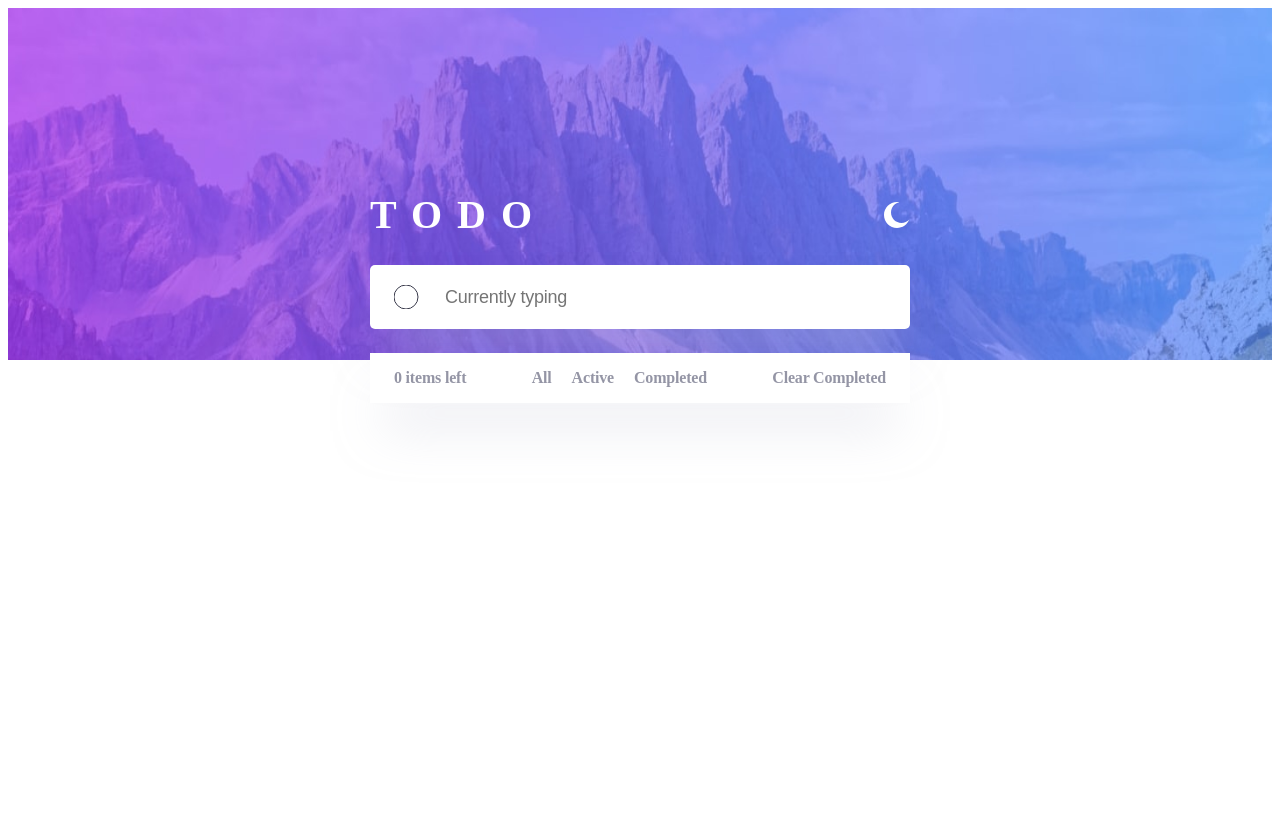
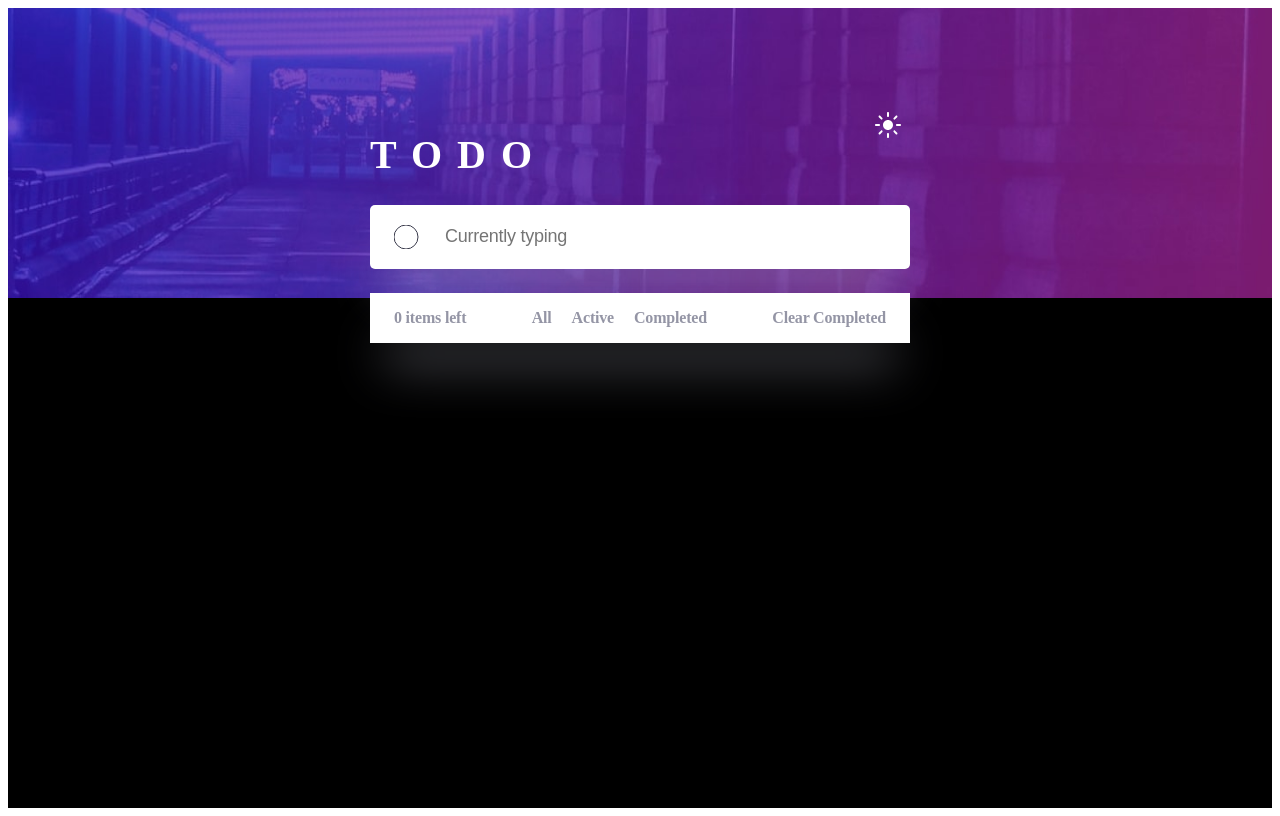
Before and after one commit to zura-doganadze/To-Do-App-TypeScript, a React (Vite) app: page / in a window 1280 px wide. Built offline with nearby package versions, Linux system fonts and the light colour scheme.

Commit message:
add dark mode

```diff
--- a/src/App.tsx
+++ b/src/App.tsx
@@ -1,11 +1,18 @@
-import styled from "styled-components";
-
+import styled, { css } from "styled-components";
 import DesktopLight from "./assets/bg-desktop-light.jpg";
+import DesktopDark from "./assets/bg-desktop-dark.jpg";
 import moon from "./assets/moon.svg";
+import sun from "./assets/sun.svg"
 import oval from "./assets/Oval empty.svg";
 import { useState } from "react";
 
 const App: React.FC = () => {
+  const [dark, setDark] = useState(false);
+
+  const changeMoudHandles = () => {
+    setDark(!dark);
+  };
+
   const [input, setInput] = useState("");
   const [items, setItems] = useState<string[]>([]);
 
@@ -24,12 +31,14 @@ const App: React.FC = () => {
 
   return (
     <>
-      <Wrapper>
-        <HeaderImgs src={DesktopLight} alt="header img" />
+      <Wrapper mode={dark}>
+        <HeaderImgs src={dark ? DesktopLight : DesktopDark} alt="header img" />
         <ContentWrapper>
           <TiTleContainer>
             <h1>todo</h1>
-            <img src={moon} alt="" />
+            <button onClick={changeMoudHandles}>
+              <img src={dark? moon : sun} alt="img" />
+            </button>
           </TiTleContainer>
           <div>
             <InputWrapper>
@@ -45,7 +54,7 @@ const App: React.FC = () => {
               <TascWrapper>
                 {items.map((item, index) => (
                   <TascContainer key={index}>
-                    <img src={oval} alt="kuh" />
+                    <img src={oval} alt="img" />
                     <span>{item}</span>
                   </TascContainer>
                 ))}
@@ -71,18 +80,27 @@ const App: React.FC = () => {
 
 export default App;
 
-const Wrapper = styled.div`
-  position: relative;
-`;
+type WrapperProps = {
+  mode: boolean;
+};
+
+const Wrapper = styled.div<WrapperProps>(
+  (props) => css`
+    height: 100vh;
+    position: relative;
+    background: ${props.mode ? "white" : "black"};
+  `
+);
+
 const HeaderImgs = styled.img`
   width: 100%;
-  height: 44vh;
+  height: 290px;
 `;
 const ContentWrapper = styled.div`
   max-width: 540px;
   width: 100%;
   position: absolute;
-  top: 44%;
+  top: 12%;
   left: 50%;
   transform: translateX(-50%);
 `;
@@ -95,6 +113,13 @@ const TiTleContainer = styled.div`
     font-weight: 700;
     letter-spacing: 15px;
     text-transform: uppercase;
+  }
+  button {
+    height: 45px;
+    width: 45px;
+    cursor: pointer;
+    border: none;
+    background: transparent;
   }
 `;
 const InputWrapper = styled.div`
```
